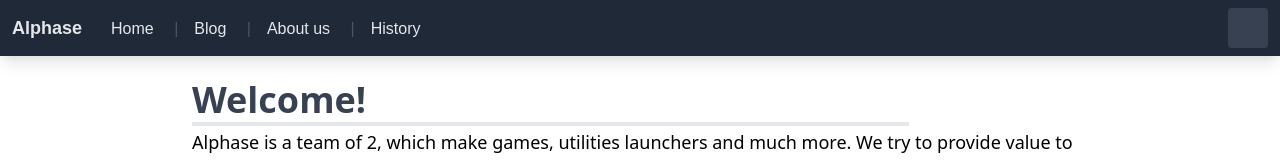
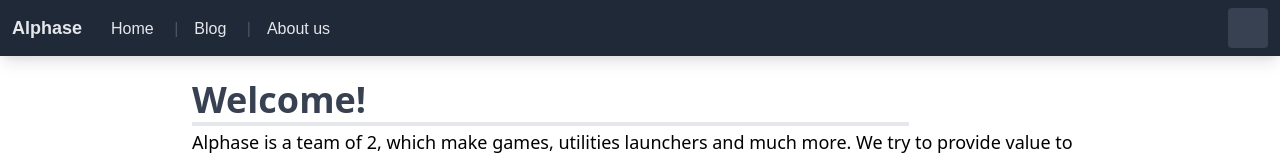
Before and after one commit to AlphaseStudios/alphasestudios.github.io, a Vue app: page / in a window 1280 px wide. Shown: the top 160 px of the page. Built offline with nearby package versions, Linux system fonts and the light colour scheme; some icons are missing.

Commit message:
Removed history navbar link

```diff
--- a/src/components/NavBar.vue
+++ b/src/components/NavBar.vue
@@ -65,10 +65,6 @@
       name: 'About us',
       to: '/about',
     },
-    {
-      name: 'History',
-      to: '/history',
-    },
   ];
   private menuOpen = false;
   private showItems = false;
```
